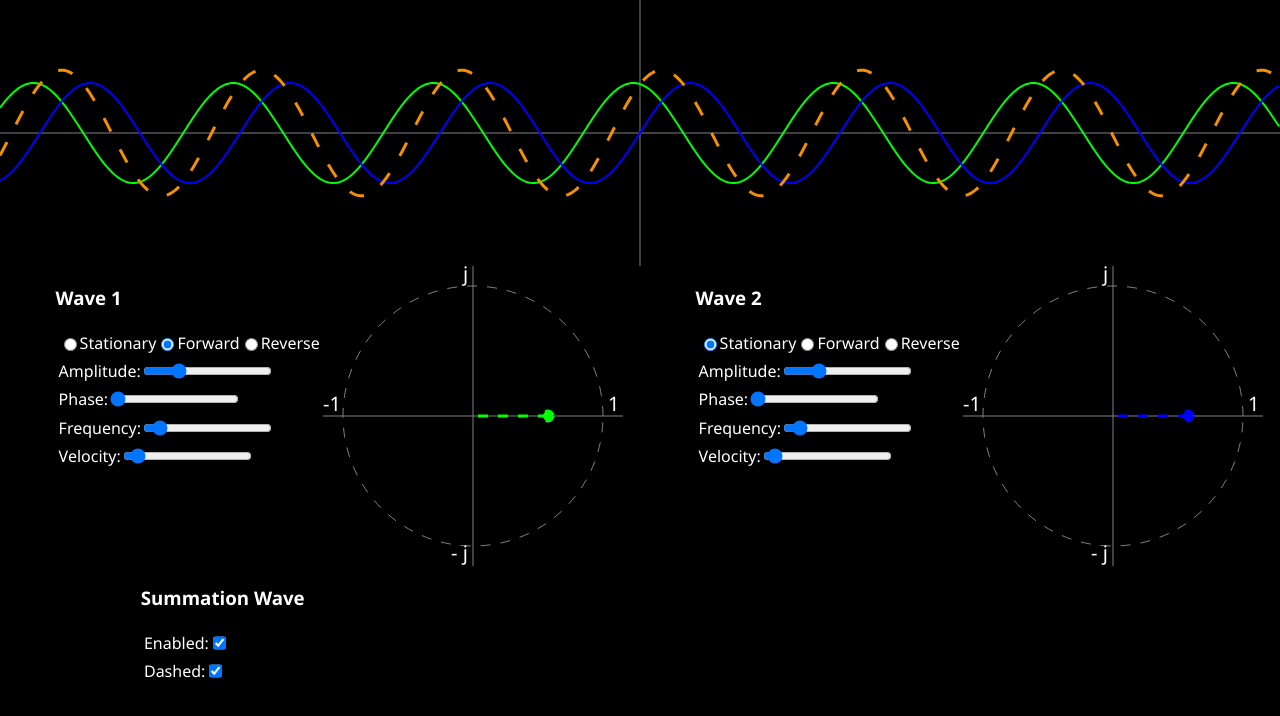
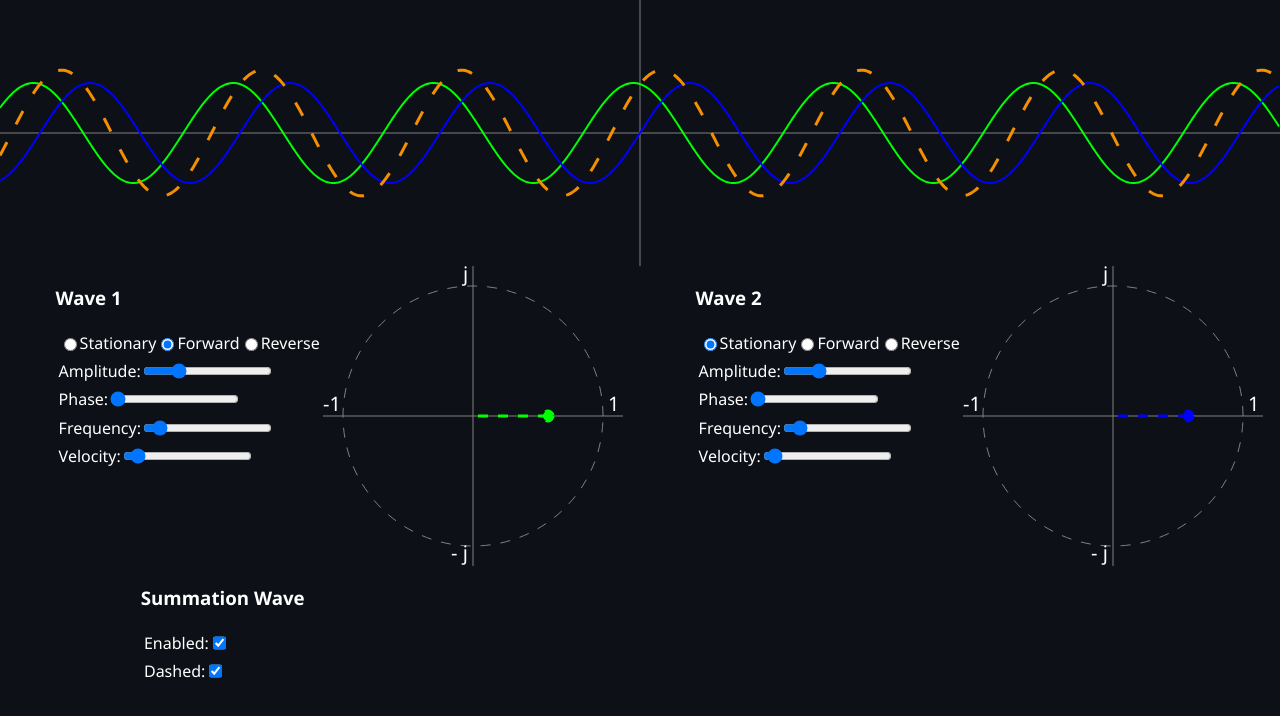
Before and after one commit to BenMillar-York/Individual-Project, a website: page index.html in a window 1280 px wide. Drawn offline with Linux system fonts and the light colour scheme.

Commit message:
Altered background colour to be less jaring

```diff
--- a/styles/style.css
+++ b/styles/style.css
@@ -3,7 +3,7 @@
 }
 
 body {
-    background-color: #000000;
+    background-color: #0d1117;
     padding: 0px;
     margin: 0px;
     display: flex;
```
